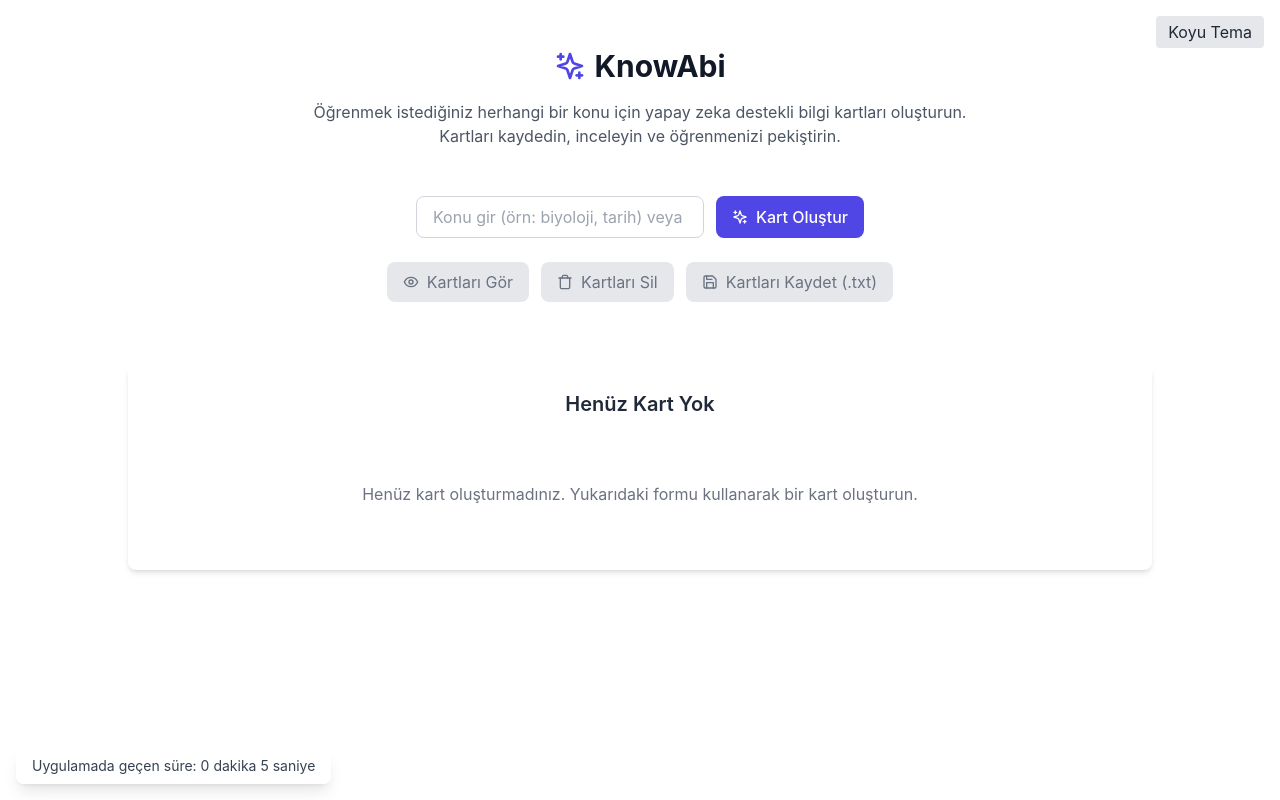
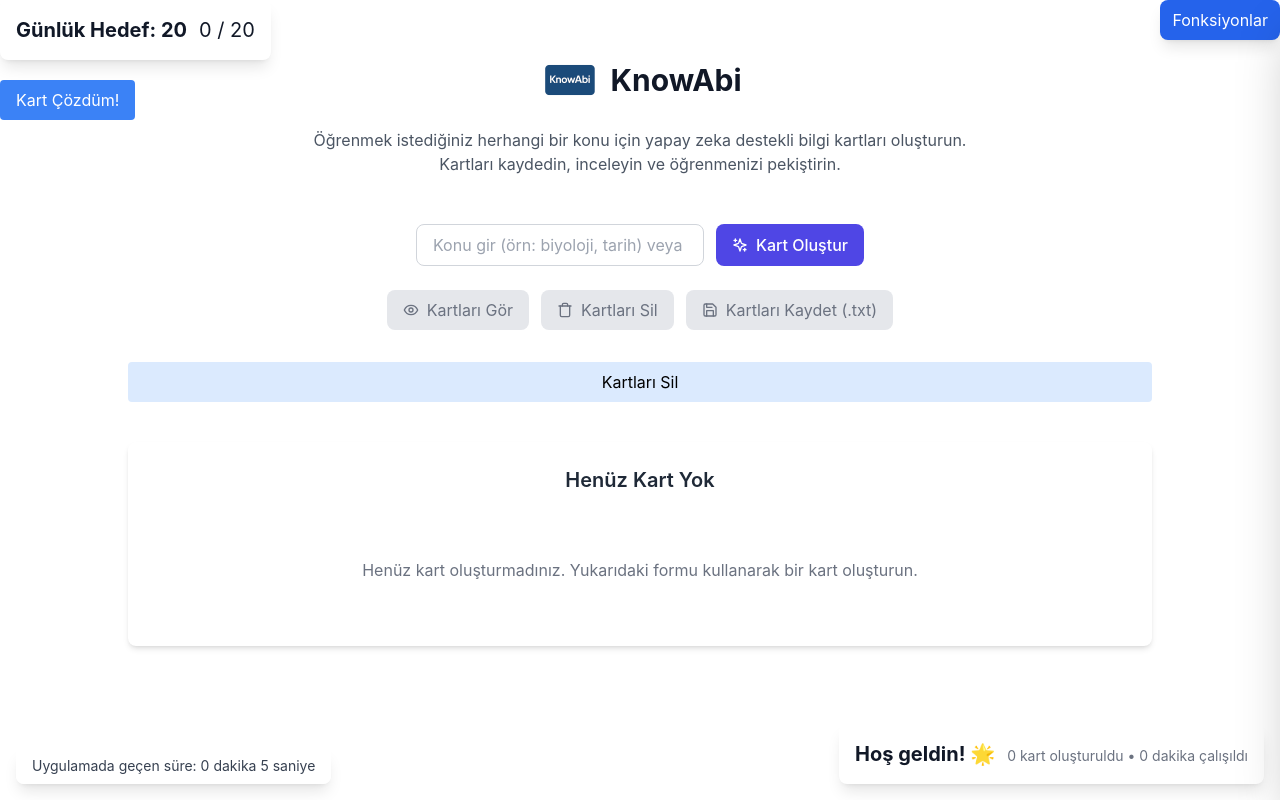
Before and after one commit to odanyi-code/Know-Abi, a React (Vite) app: page / in a window 1280 px wide. Built offline with nearby package versions, Linux system fonts and the light colour scheme.

Commit message:
KnowAbi 'nin en güncel sürümü

```diff
--- a/src/App.tsx
+++ b/src/App.tsx
@@ -4,6 +4,10 @@ import FlashcardList from './components/FlashcardList';
 import Controls from './components/Controls';
 import { useFlashcards } from './hooks/useFlashcards';
 import { SparklesIcon } from 'lucide-react';
+import logo from './assets/logo.png.png'; // Make sure the file name matches!
+import MotivationSystem from './components/MotivationSystem';
+import DailyGoal from './components/DailyGoal';
+import FunctionDrawer from './components/FunctionDrawer';
 
 function App() {
   const {
@@ -18,6 +22,8 @@ function App() {
   } = useFlashcards();
 
   const [seconds, setSeconds] = useState(0);
+  const [studyTime, setStudyTime] = useState(0);
+  const [solvedCount, setSolvedCount] = useState(0);
   useEffect(() => {
     const interval = setInterval(() => {
       setSeconds((prev) => prev + 1);
@@ -25,7 +31,13 @@ function App() {
     return () => clearInterval(interval);
   }, []);
 
-  // Dark mode state
+  useEffect(() => {
+    const interval = setInterval(() => {
+      setStudyTime(prev => prev + 1);
+    }, 1000);
+    return () => clearInterval(interval);
+  }, []);
+
   const [darkMode, setDarkMode] = useState(false);
   useEffect(() => {
     if (darkMode) {
@@ -35,18 +47,23 @@ function App() {
     }
   }, [darkMode]);
 
+  // Kartı çözdüğünde çağrılacak fonksiyon
+  const handleSolveCard = () => {
+    setSolvedCount(prev => prev + 1);
+  };
+
+  const handleClearCards = () => {
+    // Implement the logic to clear cards
+  };
+
   return (
     <div className="min-h-screen transition-colors duration-500 bg-white dark:bg-black">
-      <button
-        onClick={() => setDarkMode((prev) => !prev)}
-        className="absolute top-4 right-4 bg-gray-200 dark:bg-gray-800 text-gray-800 dark:text-gray-200 px-3 py-1 rounded transition-colors z-50"
-      >
-        {darkMode ? 'Açık Tema' : 'Koyu Tema'}
-      </button>
       <div className="container mx-auto px-4 py-12">
         <header className="mb-12 text-center">
-          <div className="flex items-center justify-center mb-4">
-            <SparklesIcon className="h-8 w-8 text-indigo-600 mr-2" />
+          <div className="flex items-center justify-center gap-2 mb-4">
+            <div className="w-16 h-16">
+              <img src={logo} alt="KnowAbi Logo" className="w-full h-full object-contain" />
+            </div>
             <h1 className="text-3xl font-bold text-gray-900 dark:text-white">KnowAbi</h1>
           </div>
           <p className="text-gray-600 dark:text-gray-300 max-w-2xl mx-auto">
@@ -71,10 +88,17 @@ function App() {
               onSaveCards={saveCards}
               cardsCount={cards.length}
             />
+
+            <button
+              className="w-full mb-2 px-4 py-2 bg-blue-100 hover:bg-blue-200 rounded"
+              onClick={handleClearCards}
+            >
+              Kartları Sil
+            </button>
           </div>
 
           {cardsVisible && (
-            <div className="bg-white dark:bg-gray-900 rounded-lg shadow-md p-6 transition-all">
+            <div className="bg-white dark:bg-gray-900 rounded-lg shadow-md p-6 transition-all max-h-[600px] overflow-y-auto">
               <h2 className="text-xl font-semibold mb-6 text-center text-gray-800 dark:text-gray-100">
                 {cards.length > 0 ? 'Oluşturulan Kartlar' : 'Henüz Kart Yok'}
               </h2>
@@ -83,9 +107,26 @@ function App() {
           )}
         </div>
       </div>
+
       <div className="fixed bottom-4 left-4 bg-white/80 dark:bg-black/80 text-gray-700 dark:text-gray-200 px-4 py-2 rounded-lg shadow-lg text-sm z-50">
         Uygulamada geçen süre: {Math.floor(seconds / 60)} dakika {seconds % 60} saniye
       </div>
+
+      <MotivationSystem
+        cardsCount={cards.length}
+        studyTime={studyTime}
+      />
+
+      <DailyGoal solvedCount={solvedCount} goal={20} />
+
+      <button
+        onClick={() => setSolvedCount(solvedCount + 1)}
+        className="fixed top-20 left-0 px-4 py-2 bg-blue-500 text-white rounded"
+      >
+        Kart Çözdüm!
+      </button>
+
+      <FunctionDrawer />
     </div>
   );
 }
--- /dev/null
+++ b/src/components/DailyGoal.tsx
@@ -0,0 +1,33 @@
+import React, { useEffect, useState } from 'react';
+
+interface DailyGoalProps {
+  solvedCount?: number;
+  goal?: number;
+}
+
+const DailyGoal = ({ solvedCount = 0, goal = 20 }: DailyGoalProps) => {
+  const [achieved, setAchieved] = useState(false);
+
+  useEffect(() => {
+    setAchieved(solvedCount >= goal);
+  }, [solvedCount, goal]);
+
+  return (
+    <div className="fixed top-0 left-0 z-50">
+      <div className="bg-white dark:bg-gray-800 p-4 rounded-lg shadow-lg flex items-center gap-3">
+        <span className="text-xl font-bold text-gray-900 dark:text-gray-100">Günlük Hedef: {goal}</span>
+        <span className="text-xl text-gray-900 dark:text-gray-100">{solvedCount} / {goal}</span>
+        {achieved && (
+          <span className="ml-2 text-2xl" title="Tebrikler! Rozet kazandın!">🏅</span>
+        )}
+      </div>
+      {achieved && (
+        <div className="mt-2 bg-green-100 dark:bg-green-900 text-green-800 dark:text-green-200 px-3 py-1 rounded text-center font-semibold">
+          Tebrikler! Günlük hedefini tamamladın ve rozet kazandın! 🏅
+        </div>
+      )}
+    </div>
+  );
+};
+
+export default DailyGoal;
--- a/src/components/Flashcard.tsx
+++ b/src/components/Flashcard.tsx
@@ -5,7 +5,7 @@ interface FlashcardProps {
   answer: string;
 }
 
-const Flashcard: React.FC<FlashcardProps> = ({ question, answer }: FlashcardProps) => {
+const Flashcard: React.FC<FlashcardProps> = ({ question, answer }) => {
   const [isFlipped, setIsFlipped] = useState(false);
 
   const handleFlip = () => {
@@ -14,44 +14,49 @@ const Flashcard: React.FC<FlashcardProps> = ({ question, answer }: FlashcardProp
 
   return (
     <div
-      className="w-full max-w-sm h-52 cursor-pointer mx-auto"
+      className="w-full max-w-sm cursor-pointer mx-auto"
       onClick={handleFlip}
     >
       <div
-        className={`relative w-full h-full transition-transform duration-500 transform-gpu ${
+        className={`relative w-full transition-transform duration-500 transform-gpu ${
           isFlipped ? 'rotate-y-180' : ''
         }`}
-        style={{ transformStyle: 'preserve-3d' }}
+        style={{ transformStyle: 'preserve-3d', minHeight: '13rem' }}
       >
         {/* Front side (Question) */}
         <div
-          className={`absolute w-full h-full rounded-lg bg-white p-6 flex flex-col justify-between ${
+  className={`absolute w-full h-52 rounded-lg bg-gray-100 dark:bg-gray-800 p-6 flex flex-col justify-between ${
     isFlipped ? 'pointer-events-none' : ''
   }`}
   style={{ backfaceVisibility: 'hidden' }}
 >
   <div className="text-center">
     <div className="text-xs uppercase tracking-wide text-gray-500 mb-1">Soru</div>
-            <div className="text-lg font-medium text-gray-800">{question}</div>
+    <div className="text-lg font-medium text-gray-800 dark:text-gray-100">{question}</div>
   </div>
-          <div className="text-center text-xs text-gray-500">Kartı çevirmek için tıklayın</div>
+  <div className="text-center text-xs text-gray-500 dark:text-gray-400 mt-4">
+    Kartı çevirmek için tıklayın
   </div>
+</div>
+
 
         {/* Back side (Answer) */}
         <div
-          className={`absolute w-full h-full rounded-lg bg-indigo-50 p-6 flex flex-col justify-between ${
+          className={`absolute w-full rounded-lg bg-indigo-100 p-6 flex flex-col ${
             !isFlipped ? 'pointer-events-none' : ''
           }`}
           style={{
             backfaceVisibility: 'hidden',
-            transform: 'rotateY(180deg)'
+            transform: 'rotateY(180deg)',
           }}
         >
           <div className="text-center">
-            <div className="text-xs uppercase tracking-wide text-indigo-600 mb-1">Cevap</div>
-            <div className="text-lg font-medium text-gray-800">{answer}</div>
+            <div className="text-xs uppercase tracking-wide text-indigo-700 mb-1">Cevap</div>
+            <div className="text-lg font-medium text-gray-800 whitespace-pre-wrap break-words">
+              {answer}
             </div>
-          <div className="text-center text-xs text-gray-500">Kartı çevirmek için tıklayın</div>
+          </div>
+          <div className="text-center text-xs text-gray-600 mt-4">Kartı çevirmek için tıklayın</div>
         </div>
       </div>
     </div>
--- a/src/components/FlashcardForm.tsx
+++ b/src/components/FlashcardForm.tsx
@@ -11,7 +11,11 @@ const FlashcardForm: React.FC<FlashcardFormProps> = ({ onCreateCard, isLoading }
 
   const handleSubmit = (e: React.FormEvent) => {
     e.preventDefault();
-    onCreateCard(topic);
+    if (typeof topic !== "string") {
+      throw new Error("Konu metni bir yazı olmalı!");
+    }
+    const lowerTopic = topic.toLowerCase();
+    onCreateCard(lowerTopic);
   };
 
   return (
--- a/src/components/FlashcardList.tsx
+++ b/src/components/FlashcardList.tsx
@@ -1,6 +1,7 @@
-import React from 'react';
+import React, { useState } from 'react';
 import Flashcard from './Flashcard';
 import { Flashcard as FlashcardType } from '../types';
+import FunctionDrawer from './components/FunctionDrawer';
 
 interface FlashcardListProps {
   cards: FlashcardType[];
--- /dev/null
+++ b/src/components/FunctionDrawer.tsx
@@ -0,0 +1,40 @@
+import React, { useState } from 'react';
+
+const FunctionDrawer = () => {
+  const [open, setOpen] = useState(false);
+
+  return (
+    <>
+      {/* Açma butonu */}
+      <button
+        onClick={() => setOpen(true)}
+        className="fixed top-0 right-0 z-50 bg-blue-600 text-white px-3 py-2 rounded-lg shadow-lg"
+      >
+        Fonksiyonlar
+      </button>
+
+      {/* Çekmece */}
+      <div
+        className={`fixed top-0 right-0 h-full w-72 bg-white dark:bg-gray-900 shadow-2xl z-50 flex flex-col p-6 transition-transform duration-500 transform ${open ? 'translate-x-0' : 'translate-x-full'}`}
+        style={{ pointerEvents: open ? 'auto' : 'none' }}
+      >
+        <button
+          onClick={() => setOpen(false)}
+          className="self-end mb-4 text-gray-500 hover:text-red-500 text-2xl"
+          title="Kapat"
+        >
+          ×
+        </button>
+        <button
+          className="w-full mb-2 px-4 py-2 bg-gray-100 hover:bg-gray-200 rounded"
+          onClick={() => document.documentElement.classList.toggle('dark')}
+        >
+          Koyu/Açık Tema Değiştir
+        </button>
+        {/* ...istediğin kadar fonksiyon ekleyebilirsin... */}
+      </div>
+    </>
+  );
+};
+
+export default FunctionDrawer;
--- /dev/null
+++ b/src/components/MotivationSystem.tsx
@@ -0,0 +1,50 @@
+// src/components/MotivationSystem.tsx
+import React, { useState, useEffect } from 'react';
+
+interface MotivationSystemProps {
+  cardsCount: number;        // Toplam kart sayısı
+  studyTime: number;         // Çalışma süresi (saniye)
+}
+
+const MotivationSystem = ({ cardsCount, studyTime }: MotivationSystemProps) => {
+  const [message, setMessage] = useState("Hoş geldin! 🌟");
+
+  useEffect(() => {
+    let currentMessage = "";
+
+    if (cardsCount === 0) {
+      currentMessage = "Hoş geldin! 🌟";
+    } else if (cardsCount === 1) {
+      currentMessage = "İlk kartını oluşturdun! 🎯";
+    } else if (cardsCount === 5) {
+      currentMessage = "5 karta ulaştın! 🎯";
+    } else if (cardsCount === 10) {
+      currentMessage = "10 karta ulaştın! 🌟";
+    } else {
+      // Süreye göre mesajlar
+      const minutes = Math.floor(studyTime / 60);
+      if (minutes === 15) {
+        currentMessage = "15 dakikadır çalışıyorsun! ⏰";
+      } else if (minutes === 25) {
+        currentMessage = "25 saattir devam ediyorsun! 💪";
+      } else {
+        currentMessage = "Öğrenmeye devam! 📚";
+      }
+    }
+
+    setMessage(currentMessage);
+  }, [cardsCount, studyTime]);
+
+  return (
+    <div className="fixed bottom-4 right-4 z-50">
+      <div className="bg-white dark:bg-gray-800 p-4 rounded-lg shadow-lg flex items-center gap-3">
+        <span className="text-xl font-bold text-gray-900 dark:text-gray-100">{message}</span>
+        <span className="text-sm text-gray-500 dark:text-gray-400 mt-1">
+          {cardsCount} kart oluşturuldu • {Math.floor(studyTime / 60)} dakika çalışıldı
+        </span>
+      </div>
+    </div>
+  );
+};
+
+export default MotivationSystem;
```
Lines whose indentation alone changed are shown as unchanged.
